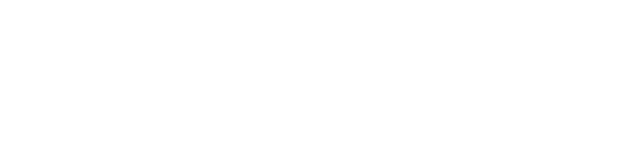
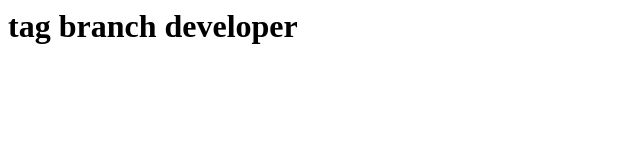
Before and after one commit to hairara/Pelatihan, a plain HTML site: page index.html in a window 1280 px wide. Shown: the whole page, without its empty margins (0-640 px from the left). Drawn offline with Linux system fonts and the light colour scheme.

Commit message:
tag h1 developer

```diff
--- a/index.html
+++ b/index.html
@@ -5,5 +5,7 @@
     <meta name="viewport" content="width=device-width, initial-scale=1.0">
     <title>Document</title>
 </head>
-<body></body>
+<body>
+    <h1>tag branch developer</h1>
+</body>
 </html>
```
